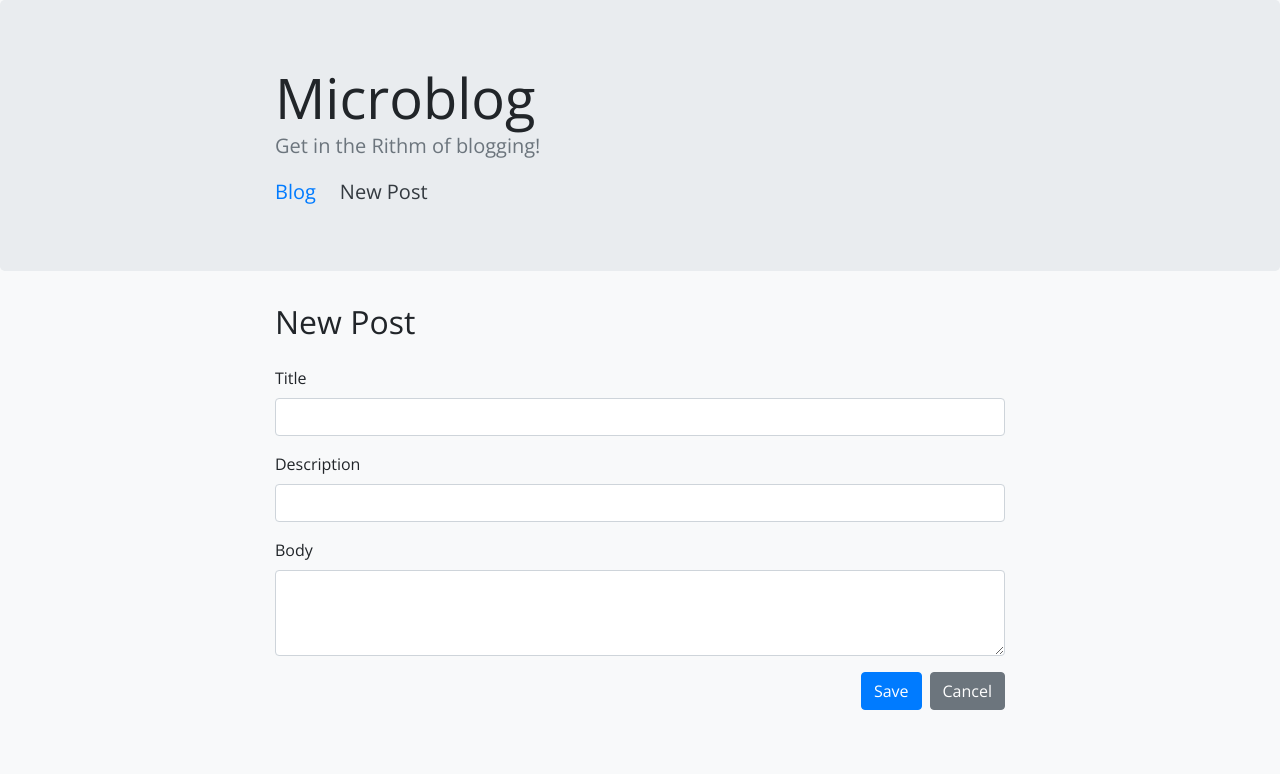
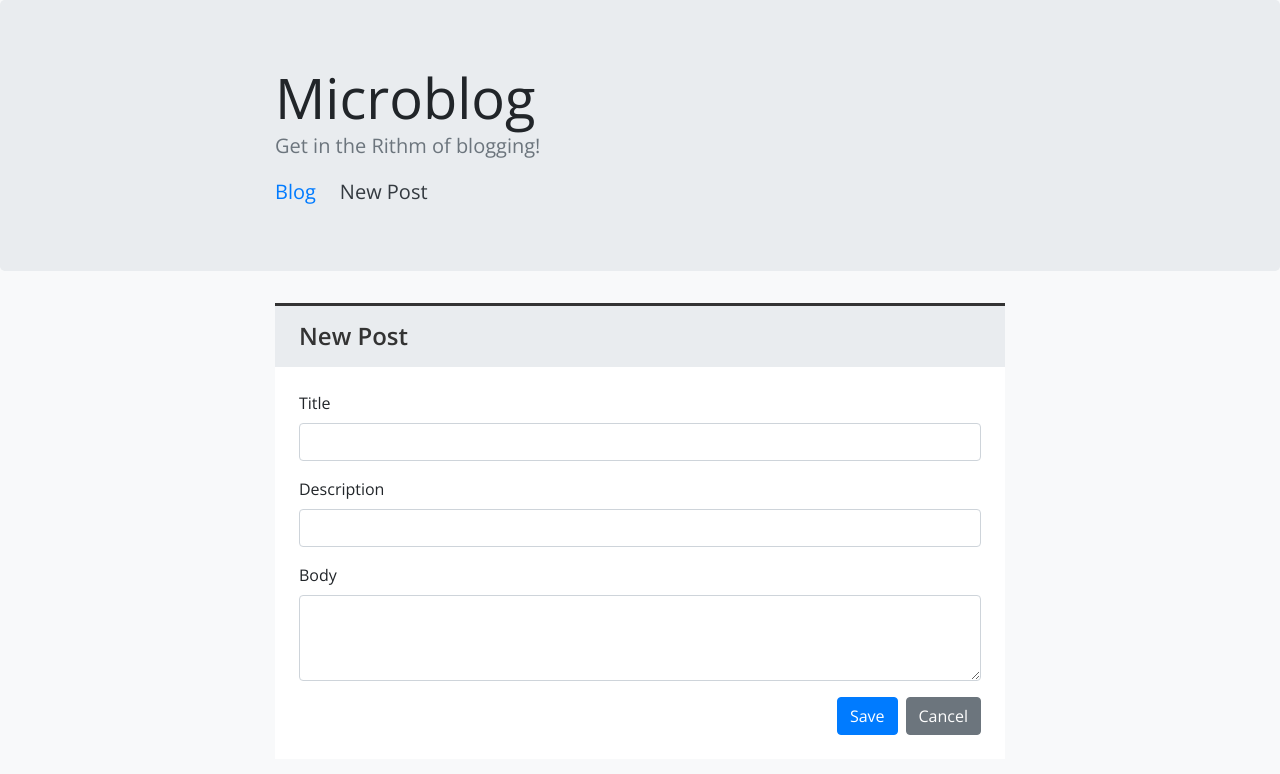
Before and after one commit to chad-schroeder/react-microblog, a React (Create React App) app: page /new in a window 1280 px wide. Shown: the top 774 px of the page. Built offline with nearby package versions, Linux system fonts and the light colour scheme.

Commit message:
New Form and Homepage styling

```diff
--- a/src/components/PostCard/PostCard.js
+++ b/src/components/PostCard/PostCard.js
@@ -6,14 +6,10 @@ class PostCard extends Component {
     const { id, title, description } = this.props;
 
     return (
-      <>
-        <h4 className="mb-0">
-          <Link to={`/${id}`} className="text-decoration-none">
-            {title}
-          </Link>
-        </h4>
+      <Link to={`/${id}`} className="text-decoration-none">
+        <h4 className="mb-0">{title}</h4>
         <p className="m-0 text-muted">{description}</p>
-      </>
+      </Link>
     );
   }
 }
--- a/src/components/PostForm/PostForm.js
+++ b/src/components/PostForm/PostForm.js
@@ -37,8 +37,24 @@ class PostForm extends Component {
     }
     return (
       <>
-        <h1 className="h2 mb-4">{this.props.title}</h1>
-        <form onSubmit={this.handleSubmit}>
+        <div
+          className="py-3 px-4"
+          style={{
+            borderTop: '3px solid #333',
+            backgroundColor: '#e9ecef'
+          }}
+        >
+          <h2
+            className="mb-0 h4"
+            style={{
+              color: '#333',
+              fontWeight: 600
+            }}
+          >
+            {this.props.title}
+          </h2>
+        </div>
+        <form onSubmit={this.handleSubmit} className="p-4 bg-white">
           <div className="form-group">
             <label htmlFor="title">Title</label>
             <input
```
